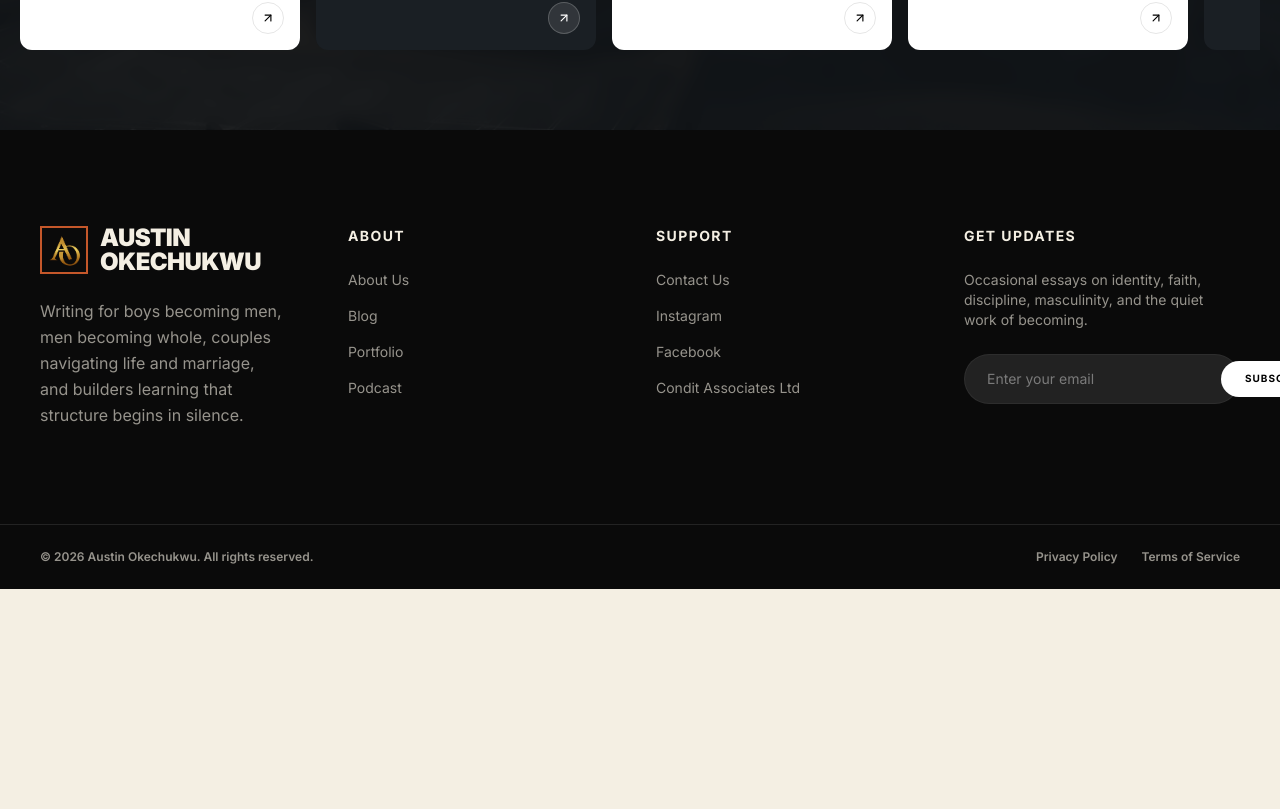
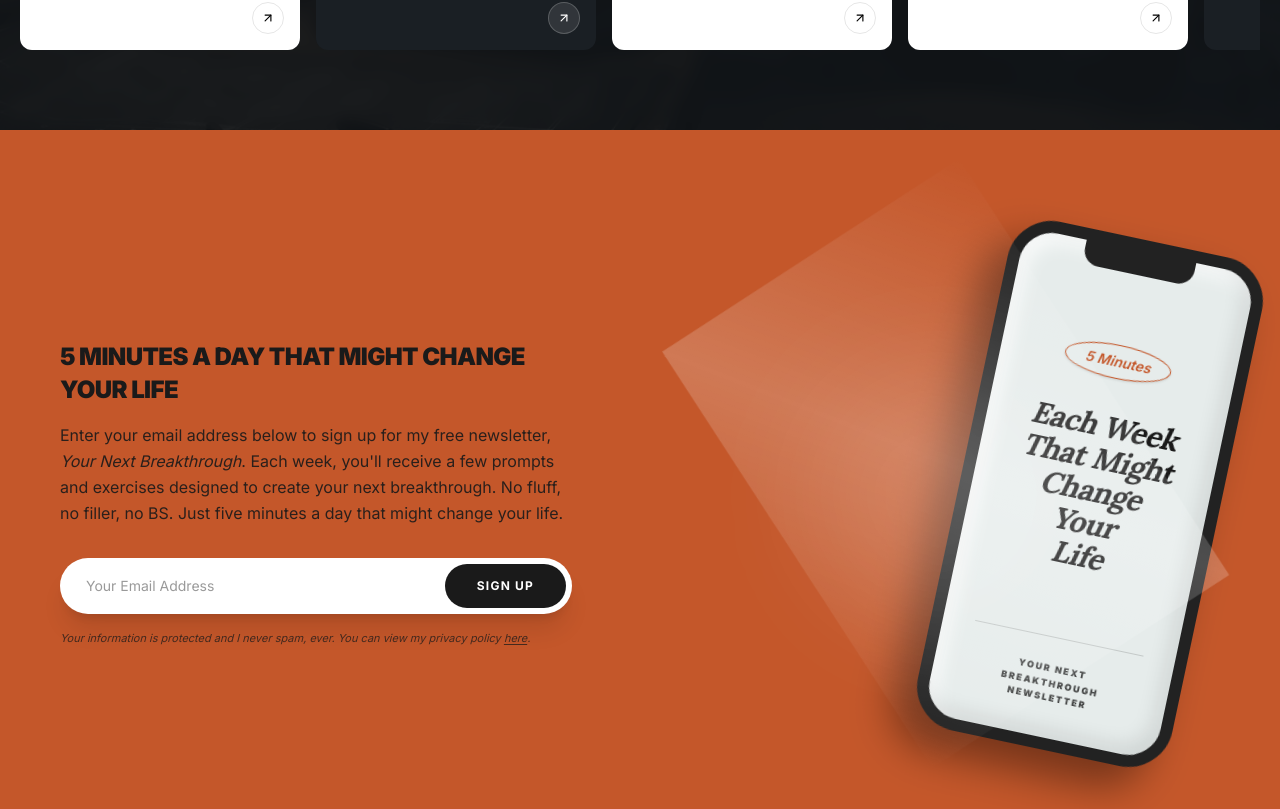
Before and after one commit to conditassociatesltd-gif/purposeful-builder, a Next.js app in the folder purposeful-builder/: page / in a window 1280 px wide. Shown: the part 2511-3320 px from the top of the page. Before the commit the page ends 3100 px from the top, so only its background shows below. Built offline with nearby package versions, Linux system fonts and the light colour scheme.

Commit message:
feat: add dedicated pure css newsletter banner

```diff
--- a/purposeful-builder/app/page.tsx
+++ b/purposeful-builder/app/page.tsx
@@ -6,6 +6,7 @@ import MobileMenu from "@/components/MobileMenu";
 import { getAllEssays } from "@/lib/essays";
 import { getAllPodcasts } from "@/lib/podcasts";
 import EcosystemCarousel from "@/components/EcosystemCarousel";
+import NewsletterBanner from "@/components/NewsletterBanner";
 import FadeIn from "@/components/FadeIn";
 
 const portfolio = [
@@ -294,6 +295,8 @@ export default function HomePage() {
         <EcosystemCarousel />
       </div>
 
+      <NewsletterBanner />
+
       <footer id="subscribe" style={{ background: "#0a0a0a", color: "#f4efe3" }}>
         <div className="max-w-[1600px] mx-auto px-5 md:px-10 py-16 lg:py-24 grid grid-cols-1 md:grid-cols-2 lg:grid-cols-4 gap-12 lg:gap-8">
 
--- /dev/null
+++ b/purposeful-builder/components/NewsletterBanner.tsx
@@ -0,0 +1,91 @@
+"use client";
+
+import Link from "next/link";
+
+export default function NewsletterBanner() {
+  return (
+    <section className="bg-[#c4572a] overflow-hidden">
+      <div className="max-w-[1200px] mx-auto px-5 py-12 md:py-16">
+        <div className="grid md:grid-cols-2 gap-12 md:gap-8 items-center">
+
+          {/* Left Column: Text & Form */}
+          <div className="text-[#1a1a1a] max-w-lg">
+            <h2 className="text-xl md:text-2xl font-black uppercase tracking-tight mb-4 leading-snug">
+              5 Minutes a day that might change your life
+            </h2>
+            <p className="text-sm md:text-base leading-relaxed opacity-90 mb-8 text-balance">
+              Enter your email address below to sign up for my free newsletter, <em>Your Next Breakthrough</em>. Each week, you'll receive a few prompts and exercises designed to create your next breakthrough. No fluff, no filler, no BS. Just five minutes a day that might change your life.
+            </p>
+
+            <form
+              action="https://buttondown.email/api/emails/embed-subscribe/arc_austin"
+              method="post"
+              className="flex flex-col sm:flex-row gap-2 bg-white rounded-full p-1.5 shadow-xl mb-4 relative"
+            >
+              <input
+                type="email"
+                name="email"
+                placeholder="Your Email Address"
+                required
+                className="flex-1 bg-transparent px-5 py-3 outline-none placeholder:text-black/40 text-black text-sm"
+              />
+              <button
+                type="submit"
+                className="bg-[#1a1a1a] text-white px-8 py-3 text-xs tracking-widest font-bold uppercase rounded-full hover:bg-black transition-colors shrink-0"
+              >
+                Sign Up
+              </button>
+            </form>
+
+            <p className="text-[11px] opacity-75 italic text-balance">
+              Your information is protected and I never spam, ever. You can view my privacy policy <Link href="/contact" className="underline underline-offset-2">here</Link>.
+            </p>
+          </div>
+
+          {/* Right Column: 3D CSS Phone Mockup */}
+          <div className="flex justify-center md:justify-end items-center relative py-10">
+            {/* The Phone */}
+            <div
+              className="relative w-[260px] h-[520px] bg-[#e6eceb] rounded-[45px] border-[12px] border-[#222222] flex flex-col items-center justify-center p-8 text-center text-[#1a1a1a] select-none rotate-[12deg] transform-gpu transition-transform duration-700 hover:rotate-[8deg]"
+              style={{
+                boxShadow: "-20px 25px 40px rgba(0,0,0,0.4), inset -8px -8px 20px rgba(0,0,0,0.1), inset 8px 8px 20px rgba(255,255,255,0.8)"
+              }}
+            >
+              {/* Phone Notch */}
+              <div className="absolute top-0 w-28 h-6 bg-[#222222] rounded-b-2xl z-10"></div>
+
+              {/* Phone Content */}
+              <div className="w-full h-full flex flex-col items-center pt-16">
+                <div className="inline-block border border-[#c4572a] text-[#c4572a] rounded-[50%] px-5 py-1.5 text-sm italic mb-8 font-semibold shadow-sm">
+                  5 Minutes
+                </div>
+
+                <h3 className="font-serif text-3xl font-black leading-[1.1] italic text-balance tracking-tight">
+                  Each Week<br/>
+                  That Might<br/>
+                  Change Your<br/>
+                  Life
+                </h3>
+
+                <div className="mt-auto pt-6 border-t border-black/15 w-full">
+                  <p className="text-[9px] font-black uppercase tracking-[0.2em] leading-relaxed opacity-80">
+                    Your Next<br/>
+                    Breakthrough<br/>
+                    Newsletter
+                  </p>
+                </div>
+              </div>
+
+              {/* Screen Glare (subtle reflection) */}
+              <div className="absolute top-0 right-0 w-[150%] h-full bg-gradient-to-tr from-transparent via-white/20 to-transparent -rotate-45 pointer-events-none transform -translate-x-1/4"></div>
+            </div>
+
+            {/* Background Glow */}
+            <div className="absolute top-1/2 left-1/2 -translate-x-1/2 -translate-y-1/2 w-64 h-64 bg-white/10 blur-[60px] rounded-full pointer-events-none"></div>
+          </div>
+
+        </div>
+      </div>
+    </section>
+  );
+}
```
